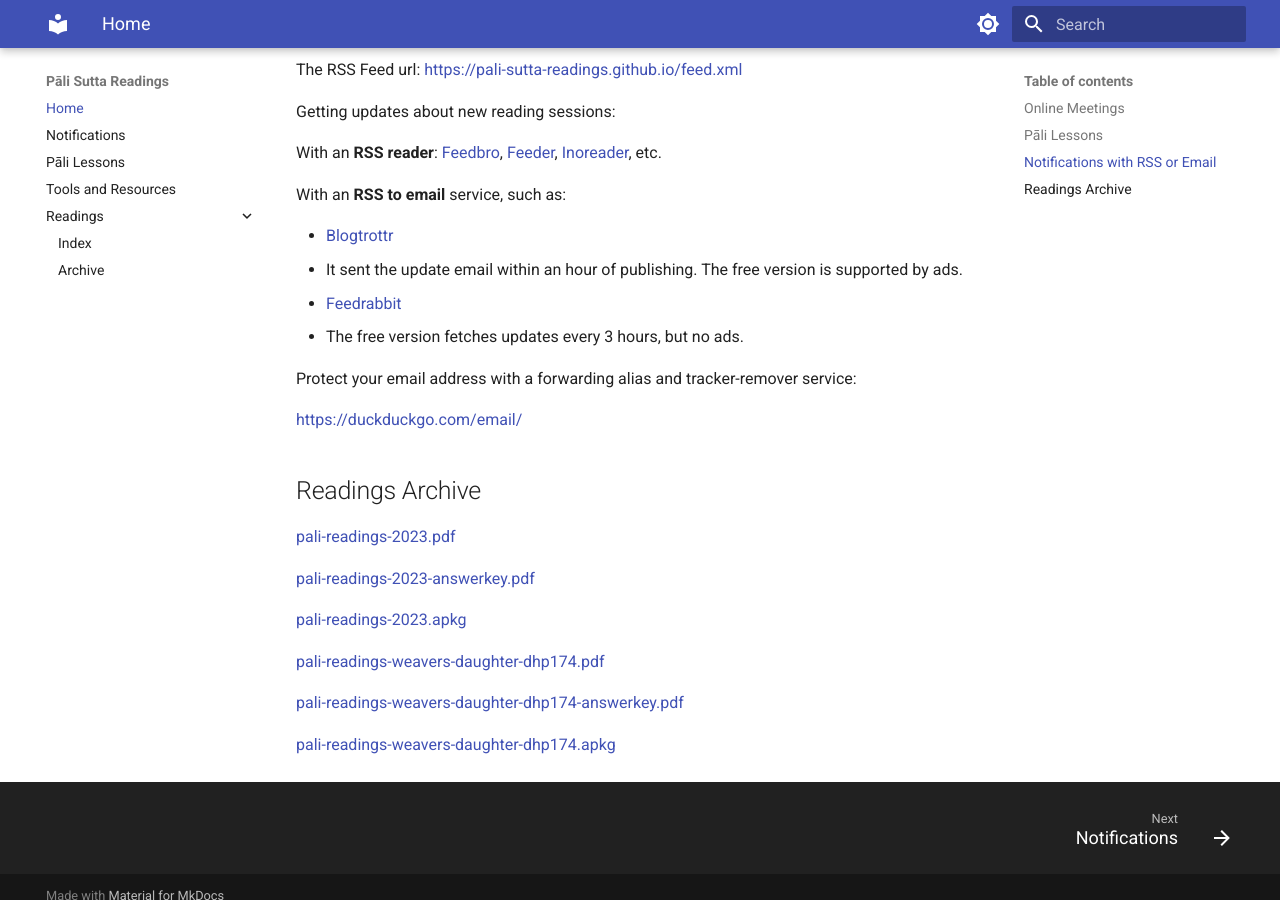
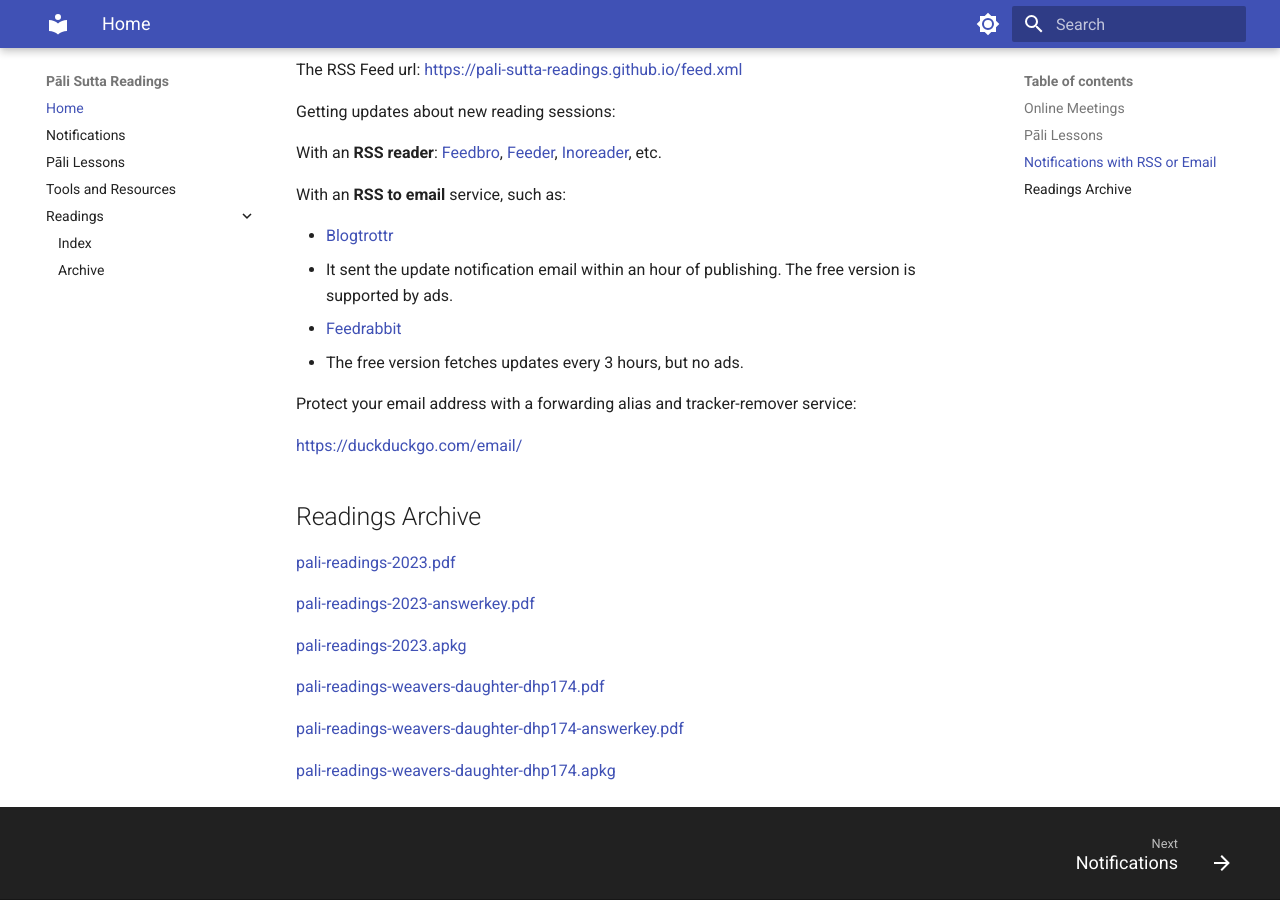
Before and after one commit to pali-sutta-readings/pali-sutta-readings.github.io, an MkDocs documentation site: the page built from docs/index.md, in a window 1280 px wide and 900 px high, scrolled down 2711 px. Built offline with MkDocs 1.6.1 and Material for MkDocs 9.7.7, drawn with Linux system fonts in a browser that asks for light colours.

```diff
--- a/docs/index.md
+++ b/docs/index.md
@@ -74,7 +74,7 @@
 With an **RSS to email** service, such as:
 
 - [Blogtrottr](https://blogtrottr.com/)
-  - It sent the update email within an hour of publishing. The free version is supported by ads.
+  - It sent the update notification email within an hour of publishing. The free version is supported by ads.
 - [Feedrabbit](https://feedrabbit.com/)
   - The free version fetches updates every 3 hours, but no ads.
 
```
Also changed, not shown: 1 other file.
